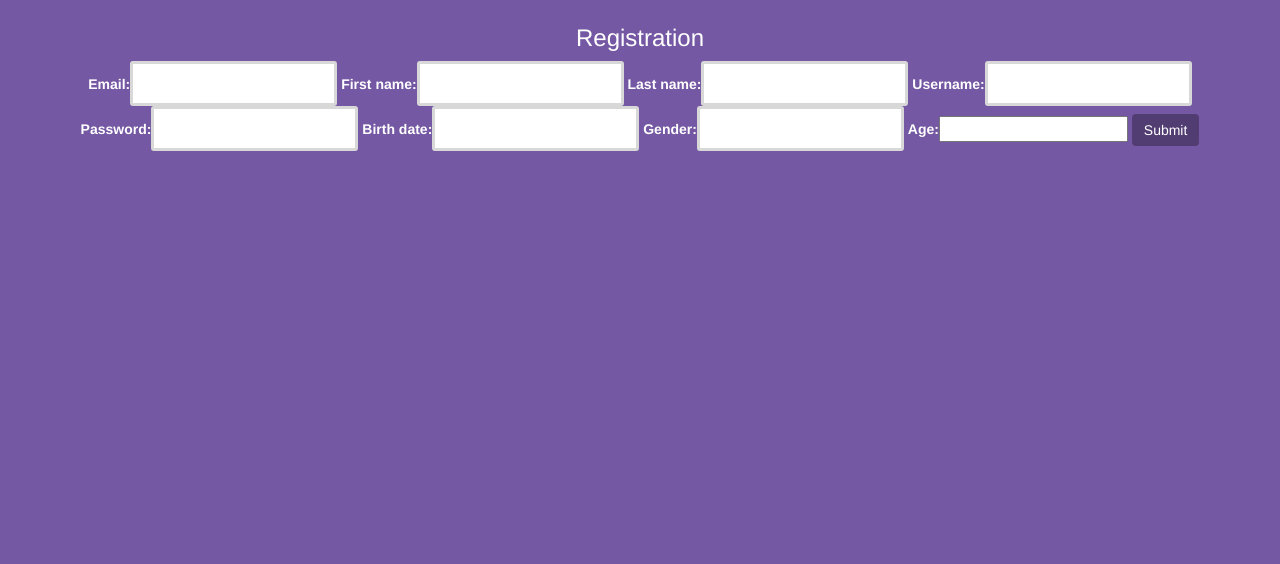
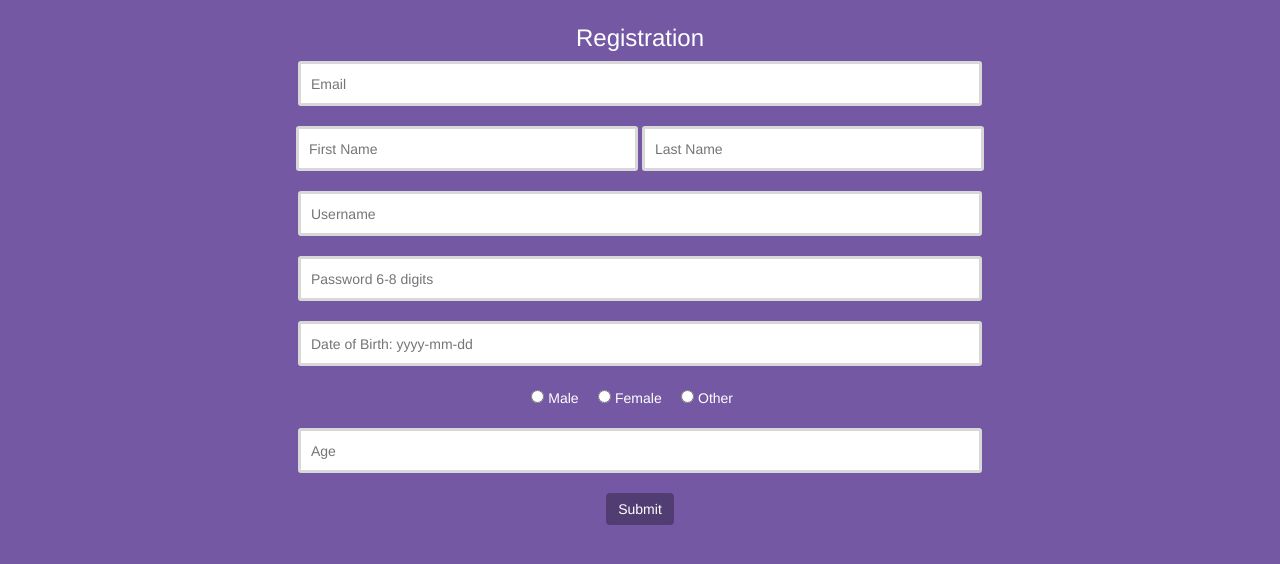
Before and after one commit to ZiliZhang/ovo, a Django app: page /reg in a window 1280 px wide. Shown: the part 51-615 px from the top of the page. Run offline with Django 3.2, Linux system fonts and the light colour scheme; some libraries are stand-ins or nearby versions.

Commit message:
Re-implemented Registration forms using Django forms

```diff
--- a/hello/forms.py
+++ b/hello/forms.py
@@ -1,11 +1,12 @@
 from django import forms
 
 class RegistrationForm(forms.Form):
-    email = forms.CharField(max_length=50,required=True)
-    first_name = forms.CharField(max_length=30,required=True)
-    last_name = forms.CharField(max_length=30)
-    username = forms.CharField(max_length=15)
-    password = forms.CharField(max_length=8,required=True)
-    birth_date = forms.CharField(max_length=10)
-    gender = forms.CharField(max_length=6)
-    age = forms.IntegerField(min_value=0,required=True)
+    email = forms.CharField(max_length=50,required=True, widget=forms.TextInput(attrs={'class' : 'input-large', 'placeholder': 'Email',}))
+    first_name = forms.CharField(max_length=30,required=True, widget=forms.TextInput(attrs={'class' : 'input-small', 'placeholder': 'First Name', }))
+    last_name = forms.CharField(max_length=30, widget=forms.TextInput(attrs={'class' : 'input-small','placeholder': 'Last Name',}))
+    username = forms.CharField(max_length=15,widget=forms.TextInput(attrs={'class' : 'input-large','placeholder': 'Username',}))
+    password = forms.CharField(max_length=8,required=True,widget=forms.PasswordInput(attrs={'class' : 'input-large','placeholder': 'Password 6-8 digits',}))
+    birth_date = forms.CharField(max_length=10,widget=forms.TextInput(attrs={'class' : 'input-large','placeholder': 'Date of Birth: yyyy-mm-dd',}))
+    gender = forms.ChoiceField(widget=forms.RadioSelect, choices = (('male','Male'), ('female','Female'), ('other','Other'),))
+    # gender = forms.CharField(max_length=10)
+    age = forms.IntegerField(min_value=0,required=True,widget=forms.TextInput(attrs={'class' : 'input-large','placeholder': 'Age',}))
--- a/hello/static/css/style.css
+++ b/hello/static/css/style.css
@@ -88,7 +88,7 @@ body {
     -webkit-box-shadow: none;
     -moz-box-shadow: none;
     box-shadow: none;
-    border: 3px solid #d8d8d8
+    border: 3px solid #d8d8d8;
 }
 
 
@@ -97,11 +97,11 @@ body {
 }
 
 .input-medium{
-    width: 50%
+    width: 50%;
 }
 
 .input-small {
-    width: 29%
+    width: 30%;
 }
 
 .reg textarea.input-xlarge {
@@ -129,6 +129,7 @@ body {
     color:#ffffff;
     border: 0
 }
+
 
 /* Coustom pop out window */
 
--- a/hello/templates/reg.html
+++ b/hello/templates/reg.html
@@ -16,21 +16,19 @@
 	        <form method="post">
 	        	{% csrf_token %}
 	            <fieldset>
-	            	{{form}}
-	            <!-- <input type="text" class="input-large" name="email" placeholder="Email" required="required"><br><br>
-	            <input type="text" class="input-small" style="margin-right:2%;" name="first_name" placeholder="First name" required="required">
-	            <input type="text" class="input-small" name="last_name" placeholder="Last name"><br><br>
-	            <input type="text" class="input-large" name="username" placeholder="Username"><br><br>
-	            <input type="password" class="input-large" name="password" placeholder="Password 6-8 digits"><br><br>
-	            <input type="text" class="input-large" name="birth_date" placeholder="Date of Birth: yyyy-mm-dd" required="require"><br><br>
-	            <div style="display: inline">
-		            <input type="radio" name="gender" value="male"> Male&nbsp;&nbsp;&nbsp;&nbsp;
-	  				<input type="radio" name="gender" value="female"> Female&nbsp;&nbsp;&nbsp;&nbsp;
-	  				<input type="radio" name="gender" value="other"> Other<br>
-	            </div>
-	            <br>
-	            <input type="text" class="input-large" name="age" placeholder="Age" required="require"><br><br> -->
-	            <input type ="submit" class="btn btn-submit">
+		            {{form.email}}<br><br>
+		            {{form.first_name}}
+		            {{form.last_name}}<br><br>
+		            {{form.username}}<br><br>
+		            {{form.password}}<br><br>
+		            {{form.birth_date}}<br><br>
+		            <div style="display: inline">
+			            {% for choice in form.gender %}
+  							{{ choice.tag }}&nbsp;{{ choice.choice_label }}	&nbsp;&nbsp;&nbsp;
+  						{% endfor %}
+  					</div><br><br>
+		            {{form.age}}<br><br>
+		            <input type ="submit" class="btn btn-submit">
 	            </fieldset>
 	        </form>
 	    </div>
--- a/hello/views.py
+++ b/hello/views.py
@@ -36,18 +36,3 @@ def db(request):
     users = User.objects.all()
 
     return render(request, 'db.html', {'greetings': greetings}, {'users': users})
-
-def submit(request):
-
-    user = User(request.POST)
-    u = User(email=request.POST.get('email'),
-    		first_name=request.POST.get('first_name'),
-    		last_name=request.POST.get('last_name'),
-    		username=request.POST.get('username'),
-    		password=request.POST.get('password'),
-    		birth_date=request.POST.get('birth_date'),
-    		gender=request.POST.get('gender'),
-    		age=request.POST.get('age'),
-		)
-    user.save()
-    return render(request, 'index.html')
```
Also changed, not shown: 1 other file.
